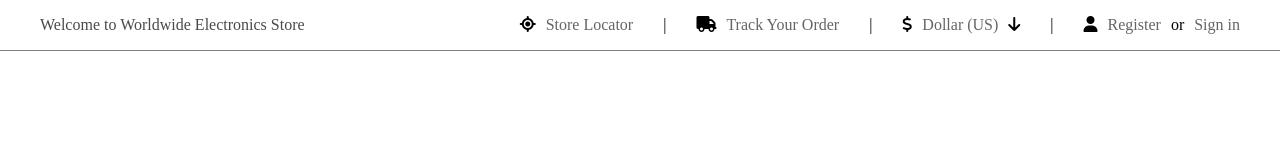
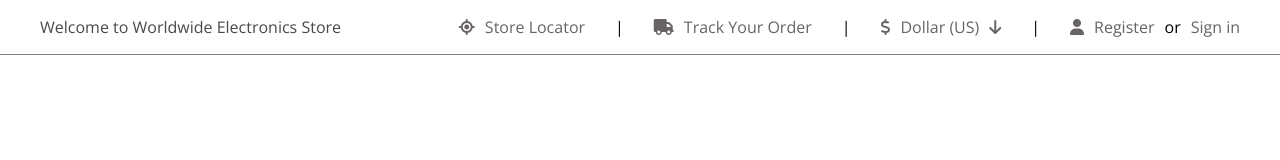
Before and after one commit to hasnat-shohag/ecommerce_site, a plain HTML site: page index.html in a window 1280 px wide. Drawn offline with nearby package versions, Linux system fonts and the light colour scheme.

Commit message:
font size changes

```diff
--- a/assets/style.css
+++ b/assets/style.css
@@ -1,3 +1,6 @@
+body{
+    font-family: 'Open Sans', sans-serif;
+}
 .container{
     width: 1200px;
     margin: auto;
@@ -31,16 +34,21 @@
 #header .content .right ul li{
     display: flex;
     flex-direction: row;
+    align-items: center;
     gap: 10px;
     cursor: pointer;
 }
 #header .content .right ul li .currency{
     position: relative;
 }
-#header .content .right ul li i{}
+#header .content .right ul li i,
 #header .content .right ul li a{
     color: rgb(104, 100, 100);
 }
+/* #header .content .right ul li i{
+    align-items: center;
+    align-content: center;
+} */
 #header .content .right ul li span{}
 
 #currency{}
--- a/index.html
+++ b/index.html
@@ -33,7 +33,12 @@
     <meta name="twitter:image" content="http://">
     <meta name="twitter:card" content="summary_large_image">
     <!-- <link rel="stylesheet" href="./fonts/fontawesome/fontawesome-free-5.15.3-web/css/all.min.css"> -->
-    <link rel="stylesheet" href="https://cdnjs.cloudflare.com/ajax/libs/font-awesome/6.2.0/css/all.min.css" integrity="sha512-xh6O/CkQoPOWDdYTDqeRdPCVd1SpvCA9XXcUnZS2FmJNp1coAFzvtCN9BmamE+4aHK8yyUHUSCcJHgXloTyT2A==" crossorigin="anonymous" referrerpolicy="no-referrer" />
+    <link rel="preconnect" href="https://fonts.googleapis.com">
+    <link rel="preconnect" href="https://fonts.gstatic.com" crossorigin>
+    <link href="https://fonts.googleapis.com/css2?family=Open+Sans&display=swap" rel="stylesheet">
+    <link rel="stylesheet" href="https://cdnjs.cloudflare.com/ajax/libs/font-awesome/6.2.0/css/all.min.css"
+        integrity="sha512-xh6O/CkQoPOWDdYTDqeRdPCVd1SpvCA9XXcUnZS2FmJNp1coAFzvtCN9BmamE+4aHK8yyUHUSCcJHgXloTyT2A=="
+        crossorigin="anonymous" referrerpolicy="no-referrer" />
     <link rel="stylesheet" href="./assets/default.css">
     <link rel="stylesheet" href="./assets/style.css">
 </head>
@@ -95,4 +100,5 @@
     <script src="https://ajax.googleapis.com/ajax/libs/jquery/3.2.1/jquery.min.js"></script>
     <script src="./assets/script.js"></script>
 </body>
+
 </html>
```
